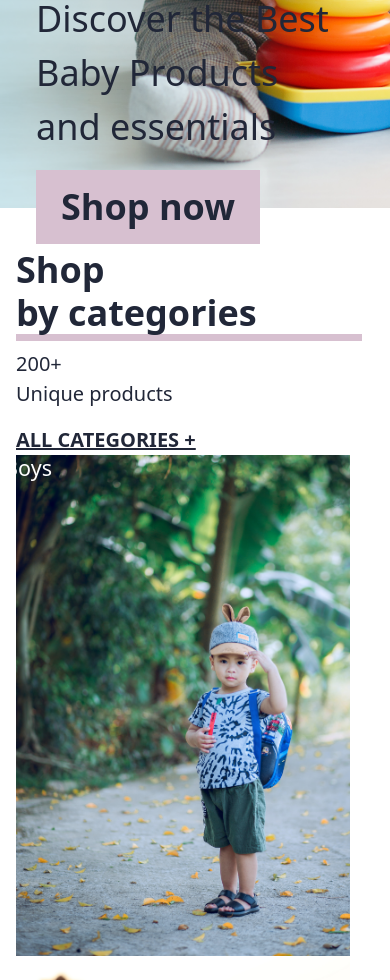
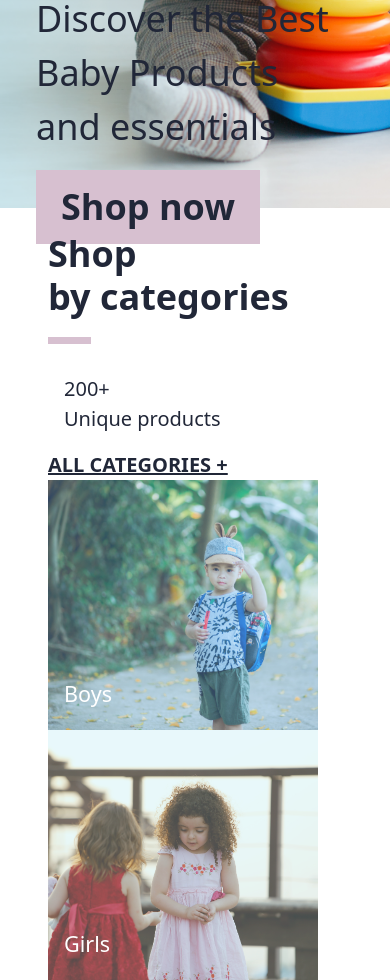
Before and after one commit to MissJuly/BabyCo, a Django app: template babyco/templates/landing-page.html in a window 390 px wide. Shown: the part 636-1616 px from the top of the page. Run offline with Django 4.2, Linux system fonts and the light colour scheme; the template is opened without the code that fills it, so the values that code supplies are empty; some libraries are stand-ins or nearby versions; grey boxes are pictures that could not be loaded.

Commit message:
Add page-2 and 4 landing page

```diff
--- a/babyco/static/css/landing-page-style.css
+++ b/babyco/static/css/landing-page-style.css
@@ -1,5 +1,3 @@
-@charset "utf-8";
-
 .row {
   margin-right: 0 !important;
 }
@@ -78,28 +76,157 @@
 }
 
 .category_section-main {
-  height: 100vh !important;
+  min-height: 100vh !important;
 }
 
 .shop-by-categories h3 {
   color: var(--baby-font) !important;
   font-size: 36px !important;
   font-weight: 600 !important;
+}
+
+.shop-by-categories iconify-icon {
+  font-size: 48px;
+}
+
+.shop-by-categories h3 span {
   border-bottom: 7px solid var(--baby-pink);
 }
-
 .shop-by-categories p {
   color: var(--baby-font) !important;
   font-size: 20px !important;
   font-weight: 400 !important;
 }
 
-.shop-by-categories a {
+.shop-by-categories .all-btn {
   color: var(--baby-font) !important;
   font-size: 20px;
   font-weight: 700;
   text-decoration-line: underline;
 }
 
-.category img {
+.shop-by-categories .all-btn:hover {
+  padding-left: 5px;
 }
+
+.categories {
+  gap: 2rem;
+}
+
+.category {
+  height: 250px;
+}
+
+.category_overlay {
+  display: flex;
+  align-items: end;
+  inset: 0;
+  position: absolute;
+  background: #b1e5f24a;
+  transition: 0.5s ease;
+}
+
+.category_overlay:hover {
+  background: #526c724a;
+}
+
+.order_deals-border {
+  border: 6px solid #fff;
+  padding: 3rem;
+  margin: 4rem;
+  width: 100%;
+  text-align: center;
+
+  display: flex;
+  justify-content: center;
+  align-items: center;
+}
+
+.clothes_deco p {
+  color: #fff !important;
+  text-shadow: 0px 4px 4px rgba(0, 0, 0, 0.25) !important;
+  font-size: 24px !important;
+  font-weight: 400 !important;
+}
+
+.clothes_deco h4 {
+  color: #fff !important;
+  text-shadow: 0px 4px 4px rgba(0, 0, 0, 0.25) !important;
+  font-size: 36px !important;
+  font-weight: 600 !important;
+}
+
+.clothes_deco .cta {
+  color: var(--baby-font);
+  font-size: 20px;
+  font-weight: 600;
+  text-decoration: none;
+  background-color: var(--baby-pink);
+  padding: 5px 20px;
+  width: fit-content;
+  transition: 0.5s ease;
+}
+
+.vibes_section {
+  height: 100vh;
+  padding-top: 3rem;
+}
+
+.vibes_section-text {
+  color: var(--baby-font);
+  font-family: "Playball", cursive;
+  font-size: 64px;
+  font-style: normal;
+  font-weight: 400;
+  line-height: 74.5%;
+  text-align: center;
+  transform: rotate(-17.164deg);
+}
+
+.vibes_section-text span:nth-child(1) {
+  position: relative;
+}
+.vibes_section-text span:nth-child(3) {
+  position: relative;
+}
+.vibes_section-text span:nth-child(5) {
+  position: relative;
+}
+
+.vibes_section-text span:nth-child(1)::before {
+  background-color: var(--baby-pink);
+
+  content: "";
+  position: absolute;
+  width: calc(100% + 4px);
+  height: 60%;
+  left: -2px;
+  z-index: -1;
+  transform: rotate(-2deg);
+}
+.vibes_section-text span:nth-child(3)::before {
+  background-color: var(--baby-pink);
+
+  border-radius: 0px 30px;
+
+  content: "";
+  position: absolute;
+  width: calc(100% + 4px);
+  height: 40%;
+  left: -2px;
+  bottom: 1.2rem;
+  z-index: -1;
+  transform: rotate(-2deg);
+}
+.vibes_section-text span:nth-child(5)::before {
+  background-color: var(--baby-pink);
+
+  content: "";
+  position: absolute;
+  width: calc(100% + 4px);
+  height: 60%;
+  left: -2px;
+  bottom: 5;
+  z-index: -1;
+  transform: rotate(-2deg);
+}
--- a/babyco/templates/landing-page.html
+++ b/babyco/templates/landing-page.html
@@ -15,12 +15,10 @@
       integrity="sha384-T3c6CoIi6uLrA9TneNEoa7RxnatzjcDSCmG1MXxSR1GAsXEV/Dwwykc2MPK8M2HN"
       crossorigin="anonymous"
     />
-    <link rel="preconnect" href="https://fonts.googleapis.com" />
-    <link rel="preconnect" href="https://fonts.gstatic.com" crossorigin />
-    <link
-      href="https://fonts.googleapis.com/css2?family=Poppins:wght@400;500;600;700;900&display=swap"
-      rel="stylesheet"
-    />
+    <link rel="preconnect" href="https://fonts.googleapis.com">
+    <link rel="preconnect" href="https://fonts.gstatic.com" crossorigin>
+    <link href="https://fonts.googleapis.com/css2?family=Playball&family=Poppins:wght@400;500;600;700;900&display=swap"
+      rel="stylesheet">
     <title>Babyco | For everything baby</title>
   </head>
   <body>
@@ -80,50 +78,107 @@
         <section>
       </div>
 
-      <div class="category_section-main mt-4 p-3">
+      <div class="category_section-main mt-4 px-5">
         <section class="shop-by-categories row">
         <div class="col-md-3">
-          <h3>Shop <br>by categories</h3>
-          <div class="d-flex">
+          <h3>Shop <br><span class="pb-3">by</span> categories</h3>
+          <div class="d-flex pt-5 gap-3">
             <iconify-icon icon="icon-park-outline:pacifier"></iconify-icon>
             <p class="">200+ <br>Unique products</p>
           </div>
-          <a href="#shop" class="">ALL CATEGORIES +</a>
+          <a href="#shop" class="all-btn pt-5">ALL CATEGORIES +</a>
         </div>
         <div class="categories col-md-9">
             <div class="row">
-              <div class="category col-md-2 position-relative">
-                <a href="" class=""><img class="img-fluid" src="../static/images/c-01.jpg" alt="Boys">
-                  <div class="card-img-overlay position-absolute">
-                    <h4 class="text-white">Boys</h4>
+              <a href="#shop" class="col-md-3">
+                <div class="category  position-relative" style="background-image: url(../static/images/c-01.jpg); background-size: cover; background-position: center; ">
+                    <!-- <div class="image-container"  > -->
+                    <!-- <img class="" src="" alt="Boys"> -->
+                      <div class="category_overlay">
+                        <h4 class="p-3 text-white">Boys</h4>
+                      </div>
+                    <!-- </div> -->
                   </div>
+              </a>
+              <a href="#shop" class="col-md-3">
+              <div class="category  position-relative" style="background-image: url(../static/images/c-02.jpg); background-size: cover; background-position: center; ">
+                  <!-- <div class="image-container position-relative"> -->
+                    <!-- <img class="w-100" src="../static/images/c-02.jpg" alt="Girls"> -->
+                    <div class="category_overlay">
+                      <h4 class="p-3 text-white">Girls</h4>
+                    </div>
+                  <!-- </div> -->
+                </div>
+              </a>
+              <a href="#shop" class="col-md-3">
+                <div class="category  position-relative" style="background-image: url(../static/images/c-03.jpg); background-size: cover; background-position: center; ">
+                  <!-- <div class="image-container position-relative"> -->
+                    <!-- <img class="w-100" src="../static/images/c-03.jpg" alt="Accessories"> -->
+                    <div class="category_overlay">
+                      <h4 class="p-3 text-white">Accessories</h4>
+                    </div>
+                  <!-- </div> -->
+                </div>
                 </a>
-              </div>
-              <div class="category col-md-2 position-relative">
-                <a href="" class=""><img class="img-fluid" src="../static/images/c-02.jpg" alt="Girls">
-                  <div class="card-img-overlay position-absolute">
-                    <h4 class="text-white">Girls</h4>
+                <a href="#shop" class="col-md-3">
+              <div class="category position-relative" style="background-image: url(../static/images/c-04.jpg); background-size: cover; background-position: center; ">
+                  <!-- <div class="image-container position-relative"> -->
+                    <!-- <img class="w-100" src="../static/images/c-04.jpg" alt="Toys"> -->
+                    <div class="category_overlay">
+                      <h4 class="p-3 text-white">Toys</h4>
+                    </div>
+                  <!-- </div> -->
+                </div>
+                </a>
+            </div>
+        </div>
+        <div class="order_deals mt-3">
+          <div class="row" style="min-height: 65vh;">
+            <div class="col-md-6">
+              <div class="d-flex justify-content-center"  style="background-image: url(../static/images/c-05.jpg); background-size: cover; background-position: center; height: 100%;">
+
+                <div class="order_deals-border">
+                  <div class="clothes_deco ">
+                    <p>20% OFF ALL ORDERS</p>
+                    <h4 class="pb-3">Clothes and Apparel</h4>
+                    <a href="#shop" class="cta">Shop now</a>
                   </div>
-                </a>
-              </div>
-              <div class="category col-md-2 position-relative">
-                <a href="" class=""><img class="img-fluid" src="../static/images/c-03.jpg" alt="Accessories">
-                  <div class="card-img-overlay position-absolute">
-                    <h4 class="text-white">Accessories</h4>
-                  </div>
-                </a>
-              </div>
-              <div class="category col-md-2 position-relative">
-                <a href="" class=""><img class="img-fluid" src="../static/images/c-04.jpg" alt="Toys">
-                  <div class="card-img-overlay position-absolute">
-                    <h4 class="text-white">Toys</h4>
-                  </div>
-                </a>
+                </div>
               </div>
             </div>
+            <div class="col-md-6" >
+              <div class="d-flex justify-content-center" style="background-image: url(../static/images/c-06.jpg); background-size: cover; background-position: center; height: 100%;">
+                <div class="order_deals-border">
+                  <div class="clothes_deco ">
+                    <p>20% OFF ALL ORDERS</p>
+                    <h4 class="pb-3">Nursery and Deco</h4>
+                    <a href="#shop" class="cta ">Shop now</a>
+                  </div>
+                </div>
+              </div>
+            </div>
+          </div>
         </div>
         </section>
       </div>
+      <section class="products_section" style="min-height: 100vh;">
+        <div class="">
+          <h3>Hot Products</h3>
+          <h4>LATEST PRODUCTS</h4>
+          <h5>BEST SELLERS</h5>
+        </div>
+        <div class="hot_products">
+          <div class="row">
+            <div class="col-md-3">
+              <div class="" style=""></div>
+            </div>
+          </div>
+        </div>
+
+      </section>
+      <section id="vibes" class="vibes_section" style="background: url('../static/images/baby-room.jpg'); background-size: cover; background-position: center;">
+      <p class="vibes_section-text"><span>Good</span> <br> <span>Vibes</span><br> <span>Only!</span></p>
+      </section>
     </main>
 
     <!-- JavaScript libraries -->
```
Also changed, not shown: babyco/static/images/baby-room.jpg (added), babyco/static/images/c-05.jpg (added), 1 other file.
